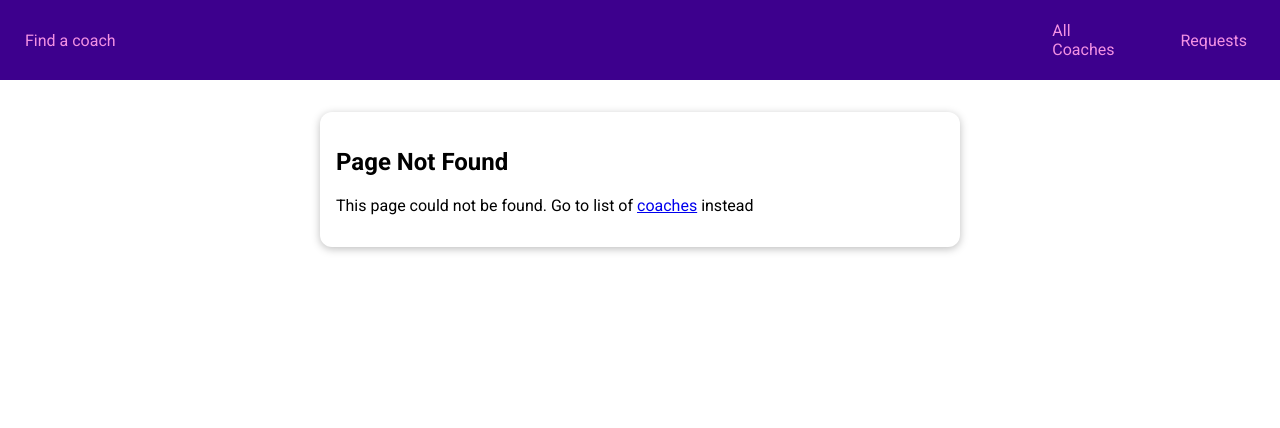
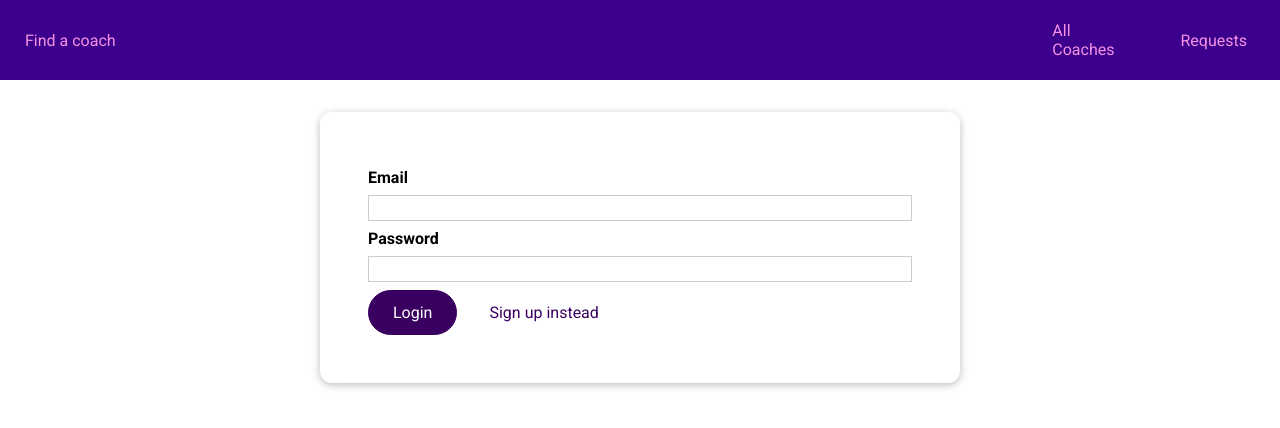
Before and after one commit to aplactuan/coach-finder, a Vue app: page /auth in a window 1280 px wide. Before the commit this address had no page. Shown: the top 428 px of the page. Built offline with nearby package versions, Linux system fonts and the light colour scheme.

Commit message:
Login and signup page

```diff
--- /dev/null
+++ b/src/pages/auth/UserAuth.vue
@@ -0,0 +1,94 @@
+<template>
+    <base-card>
+        <form @submit.prevent="submitForm">
+            <div class="form-control">
+                <label for="email">Email</label>
+                <input type="text" name="email" id="email" v-model.trim="email" />
+            </div>
+            <div class="form-control">
+                <label for="password">Password</label>
+                <input type="text" name="password" id="password" v-model.trim="password"/>
+            </div>
+            <base-button>{{ loginButtonCaption }}</base-button>
+            <base-button type="button" mode="flat" @click="switchAuthMode">{{ switchAuthCaption }}</base-button>
+            <p v-if="!formIsValid">Please enter a valide email and password</p>
+        </form>
+    </base-card>
+</template>
+
+<script>
+export default {
+    data() {
+        return {
+            email: '',
+            password: '',
+            formIsValid: true,
+            mode: 'login'
+        }
+    },
+    computed: {
+        loginButtonCaption() {
+            if (this.mode === 'login') {
+                return 'Login';
+            }
+            return 'Signup';
+        },
+        switchAuthCaption() {
+             if (this.mode === 'login') {
+                return 'Sign up instead';
+            }
+            return 'Login instead';
+        }
+    },
+    methods: {
+        submitForm() {
+            this.formIsValid = true;
+            if (this.email === '' || !this.email.includes('@') || this.email.length < 6) {
+                this.formIsValid = false;
+                return;
+            }
+        },
+        switchAuthMode() {
+            if (this.mode === 'login') {
+                this.mode = 'signup';
+            }
+            else {
+                this.mode = 'login';
+            }
+        }
+    }
+}
+</script>
+
+<style scoped>
+form {
+  margin: 1rem;
+  padding: 1rem;
+}
+
+.form-control {
+  margin: 0.5rem 0;
+}
+
+label {
+  font-weight: bold;
+  margin-bottom: 0.5rem;
+  display: block;
+}
+
+input,
+textarea {
+  display: block;
+  width: 100%;
+  font: inherit;
+  border: 1px solid #ccc;
+  padding: 0.15rem;
+}
+
+input:focus,
+textarea:focus {
+  border-color: #3d008d;
+  background-color: #faf6ff;
+  outline: none;
+}
+</style>
--- a/src/router.js
+++ b/src/router.js
@@ -6,6 +6,7 @@
 import ContactCoach from './pages/requests/ContactCoach.vue';
 import RequestReceived from './pages/requests/RequestReceived.vue';
 import NotFound from './pages/NotFound.vue';
+import UserAuth from './pages/auth/UserAuth.vue';
 
 const router = createRouter({
     history: createWebHistory(),
@@ -22,6 +23,7 @@
         },
         { path: '/register', component: CoachRegistration },
         { path: '/requests', component: RequestReceived },
+        { path: '/auth', component: UserAuth },
         { path: '/:notFound(.*)', component: NotFound }
     ]
 });
```
